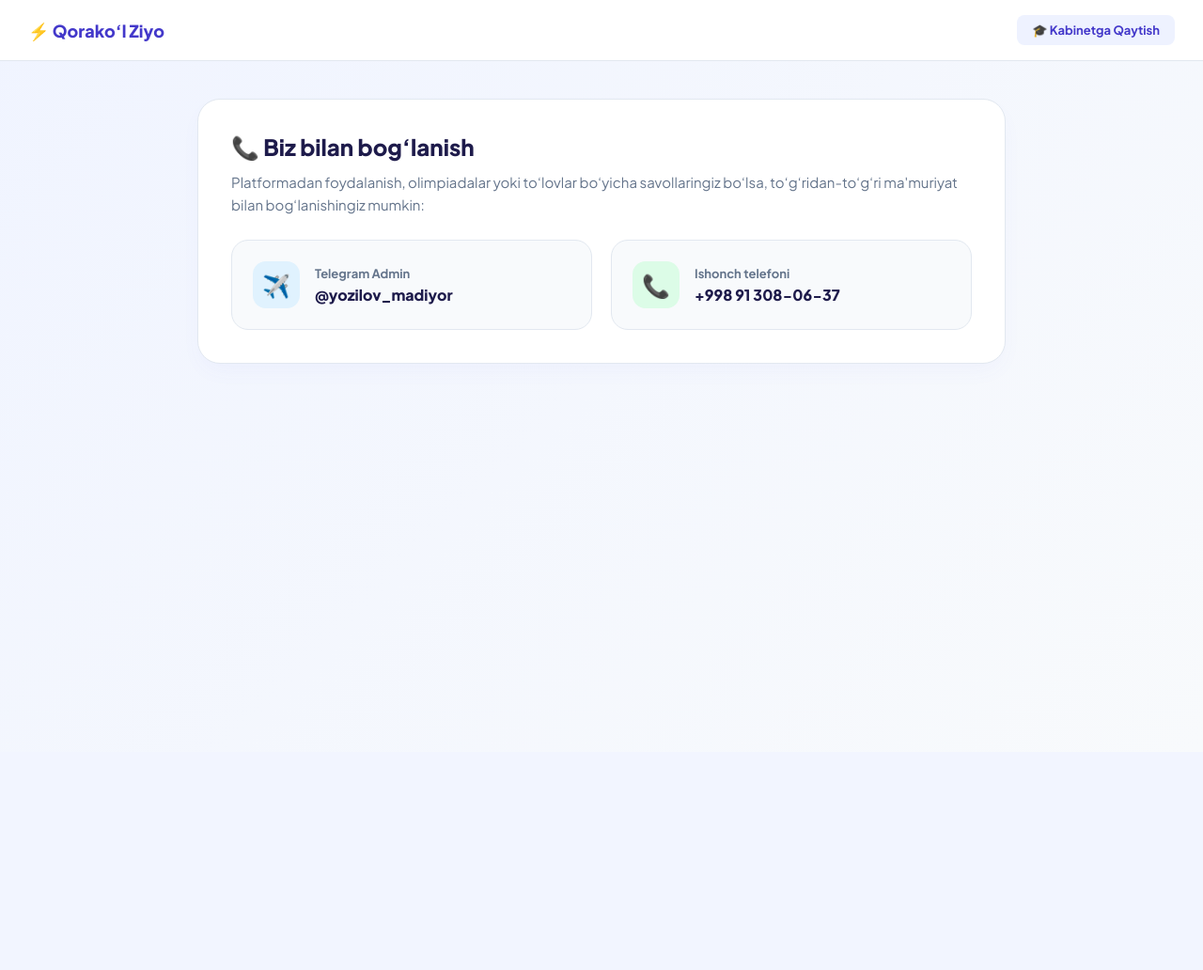
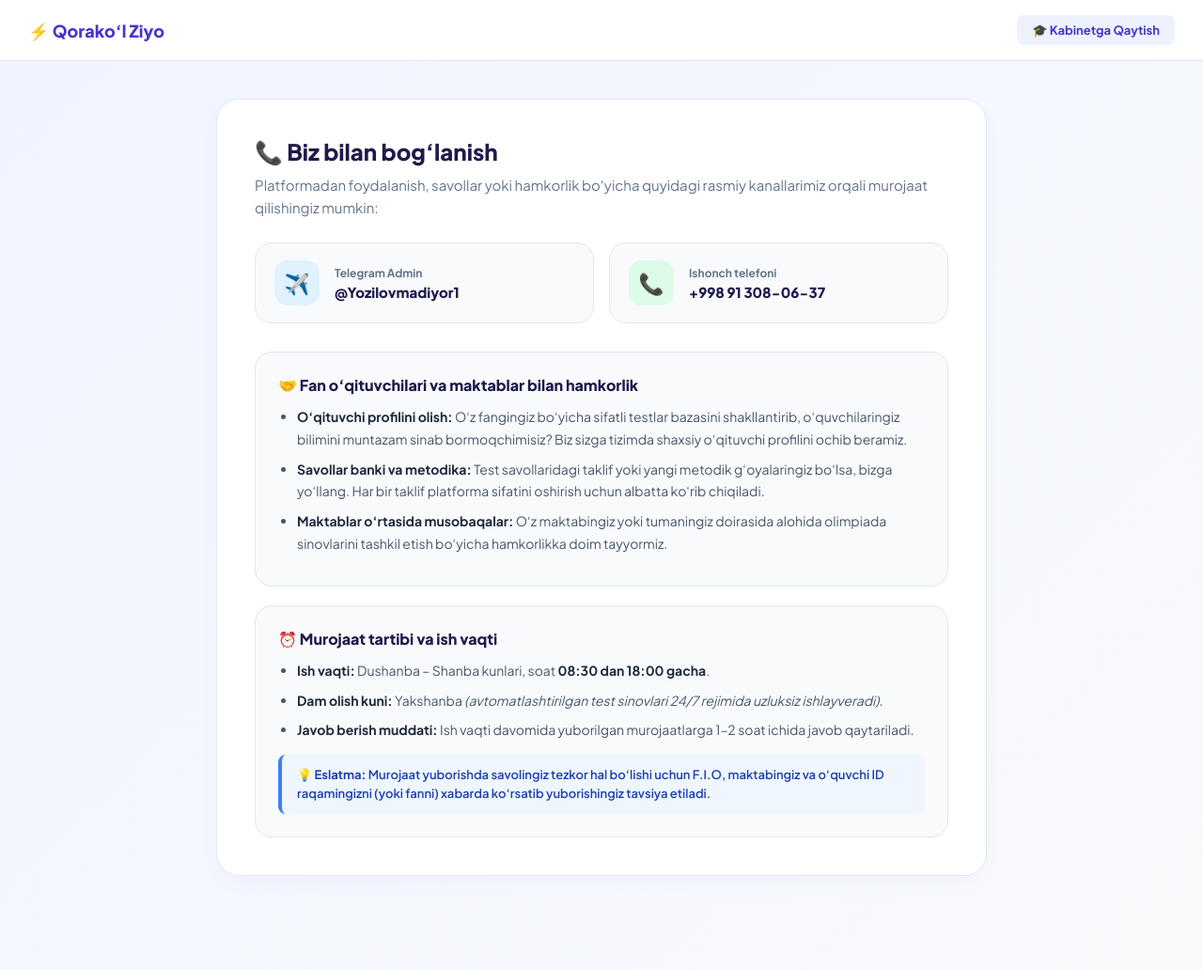
Before and after one commit to Madiyor003/qorakol-ziyo-platforma, a FastAPI app: page /aloqa in a window 1280 px wide. Shown: the whole page at 94% size. Before the commit the page ends 387 px from the top, so only its background shows below. Run offline with FastAPI, Linux system fonts and the light colour scheme.

Commit message:
Update aloqa.html

```diff
--- a/templates/aloqa.html
+++ b/templates/aloqa.html
@@ -3,49 +3,150 @@
 <head>
     <meta charset="UTF-8">
     <meta name="viewport" content="width=device-width, initial-scale=1.0">
-    <title>Bog‘lanish va Qo‘llab-quvvatlash | Qorako‘l Ziyo</title>
+    <title>Bog‘lanish va Hamkorlik | Qorako‘l Ziyo</title>
     <link href="https://fonts.googleapis.com/css2?family=Plus+Jakarta+Sans:wght@400;500;600;700;800&display=swap" rel="stylesheet">
     <style>
         * { box-sizing: border-box; margin: 0; padding: 0; font-family: 'Plus Jakarta Sans', sans-serif; }
-        body { background: linear-gradient(135deg, #f0f4ff 0%, #f8fafc 100%); color: #1e293b; min-height: 100vh; padding-bottom: 50px; }
-        .header { background: rgba(255, 255, 255, 0.95); backdrop-filter: blur(12px); border-bottom: 1px solid #e2e8f0; padding: 16px 30px; display: flex; justify-content: space-between; align-items: center; position: sticky; top: 0; z-index: 20; }
+        body {
+            background: linear-gradient(135deg, #f0f4ff 0%, #f8fafc 100%);
+            color: #1e293b;
+            min-height: 100vh;
+            padding-bottom: 60px;
+        }
+
+        .header {
+            background: rgba(255, 255, 255, 0.95);
+            backdrop-filter: blur(12px);
+            border-bottom: 1px solid #e2e8f0;
+            padding: 16px 30px;
+            display: flex;
+            justify-content: space-between;
+            align-items: center;
+            position: sticky;
+            top: 0;
+            z-index: 20;
+        }
         .logo { font-weight: 800; font-size: 18px; color: #4338ca; text-decoration: none; }
-        .container { max-width: 900px; margin: 40px auto; padding: 0 20px; }
-        .card { background: white; border-radius: 24px; padding: 35px; border: 1px solid #e2e8f0; box-shadow: 0 10px 25px -5px rgba(99, 102, 241, 0.05); }
-        h1 { font-size: 24px; font-weight: 800; color: #1e1b4b; margin-bottom: 10px; }
-        p { color: #64748b; font-size: 15px; margin-bottom: 25px; line-height: 1.6; }
-        .contact-grid { display: grid; grid-template-columns: 1fr 1fr; gap: 20px; }
+        .btn-kabinet {
+            background: #eef2ff;
+            color: #4338ca;
+            padding: 8px 16px;
+            border-radius: 8px;
+            font-weight: 700;
+            font-size: 13px;
+            text-decoration: none;
+            transition: 0.2s;
+        }
+        .btn-kabinet:hover { background: #e0e7ff; }
+
+        .container { max-width: 860px; margin: 40px auto; padding: 0 20px; }
+        .card {
+            background: white;
+            border-radius: 24px;
+            padding: 40px;
+            border: 1px solid #e2e8f0;
+            box-shadow: 0 10px 25px -5px rgba(99, 102, 241, 0.05);
+        }
+
+        h1 { font-size: 24px; font-weight: 800; color: #1e1b4b; margin-bottom: 8px; }
+        .desc { color: #64748b; font-size: 15px; margin-bottom: 25px; line-height: 1.6; }
+
+        .contact-grid { display: grid; grid-template-columns: 1fr 1fr; gap: 16px; margin-bottom: 30px; }
         @media (max-width: 650px) { .contact-grid { grid-template-columns: 1fr; } }
-        .contact-item { border: 1.5px solid #e2e8f0; border-radius: 18px; padding: 22px; display: flex; align-items: center; gap: 16px; text-decoration: none; color: inherit; transition: 0.2s; background: #f8fafc; }
-        .contact-item:hover { border-color: #6366f1; background: #eef2ff; transform: translateY(-2px); }
-        .icon-box { width: 50px; height: 50px; border-radius: 14px; display: flex; align-items: center; justify-content: center; font-size: 24px; }
-        .c-title { font-size: 13px; font-weight: 700; color: #64748b; }
-        .c-value { font-size: 16px; font-weight: 800; color: #1e1b4b; margin-top: 4px; }
+
+        .contact-item {
+            border: 1.5px solid #e2e8f0;
+            border-radius: 18px;
+            padding: 18px 20px;
+            display: flex;
+            align-items: center;
+            gap: 16px;
+            text-decoration: none;
+            color: inherit;
+            transition: 0.2s;
+            background: #f8fafc;
+        }
+        .contact-item:hover {
+            border-color: #6366f1;
+            background: #eef2ff;
+            transform: translateY(-2px);
+        }
+        .icon-box {
+            width: 48px;
+            height: 48px;
+            border-radius: 14px;
+            display: flex;
+            align-items: center;
+            justify-content: center;
+            font-size: 22px;
+        }
+        .c-title { font-size: 12px; font-weight: 700; color: #64748b; }
+        .c-value { font-size: 15px; font-weight: 800; color: #1e1b4b; margin-top: 3px; }
+
+        /* HAMKORLIK VA TARTIB BLOKLARI */
+        .info-section {
+            background: #f8fafc;
+            border: 1.5px solid #e2e8f0;
+            border-radius: 18px;
+            padding: 24px;
+            margin-bottom: 20px;
+        }
+        .info-title {
+            font-size: 16px;
+            font-weight: 800;
+            color: #1e1b4b;
+            margin-bottom: 12px;
+            display: flex;
+            align-items: center;
+            gap: 8px;
+        }
+        .info-list {
+            margin-left: 20px;
+            color: #475569;
+            font-size: 14px;
+            line-height: 1.7;
+        }
+        .info-list li {
+            margin-bottom: 8px;
+        }
+        .info-list li b {
+            color: #1e293b;
+        }
+        .info-note {
+            background: #eff6ff;
+            border-left: 4px solid #3b82f6;
+            padding: 12px 16px;
+            border-radius: 8px;
+            font-size: 13px;
+            color: #1e40af;
+            font-weight: 600;
+            margin-top: 14px;
+            line-height: 1.5;
+        }
     </style>
 </head>
 <body>
 
     <header class="header">
         <a href="/" class="logo">⚡ Qorako‘l Ziyo</a>
-        <a href="/kabinet" style="text-decoration: none; background: #eef2ff; color: #4338ca; padding: 8px 16px; border-radius: 8px; font-weight: 700; font-size: 13px;">🎓 Kabinetga Qaytish</a>
+        <a href="/kabinet" class="btn-kabinet">🎓 Kabinetga Qaytish</a>
     </header>
 
     <div class="container">
         <div class="card">
             <h1>📞 Biz bilan bog‘lanish</h1>
-            <p>Platformadan foydalanish, olimpiadalar yoki to‘lovlar bo‘yicha savollaringiz bo‘lsa, to‘g‘ridan-to‘g‘ri ma'muriyat bilan bog‘lanishingiz mumkin:</p>
+            <p class="desc">Platformadan foydalanish, savollar yoki hamkorlik bo‘yicha quyidagi rasmiy kanallarimiz orqali murojaat qilishingiz mumkin:</p>
 
+            <!-- ALOQA TUGMALARI -->
             <div class="contact-grid">
-                <!-- TELEGRAM ADMIN -->
-                <a href="https://t.me/@Yozilovmadiyor1" target="_blank" class="contact-item">
+                <a href="https://t.me/Yozilovmadiyor1" target="_blank" class="contact-item">
                     <div class="icon-box" style="background: #e0f2fe; color: #0284c7;">✈️</div>
                     <div>
                         <div class="c-title">Telegram Admin</div>
-                        <div class="c-value">@yozilov_madiyor</div>
+                        <div class="c-value">@Yozilovmadiyor1</div>
                     </div>
                 </a>
 
-                <!-- ISHONCH TELEFONI -->
                 <a href="tel:+998913080637" class="contact-item">
                     <div class="icon-box" style="background: #dcfce7; color: #16a34a;">📞</div>
                     <div>
@@ -54,6 +155,30 @@
                     </div>
                 </a>
             </div>
+
+            <!-- 1. HAMKORLIK BLOKI -->
+            <div class="info-section">
+                <div class="info-title">🤝 Fan o‘qituvchilari va maktablar bilan hamkorlik</div>
+                <ul class="info-list">
+                    <li><b>O‘qituvchi profilini olish:</b> O‘z fangingiz bo‘yicha sifatli testlar bazasini shakllantirib, o‘quvchilaringiz bilimini muntazam sinab bormoqchimisiz? Biz sizga tizimda shaxsiy o‘qituvchi profilini ochib beramiz.</li>
+                    <li><b>Savollar banki va metodika:</b> Test savollaridagi taklif yoki yangi metodik g‘oyalaringiz bo‘lsa, bizga yo‘llang. Har bir taklif platforma sifatini oshirish uchun albatta ko‘rib chiqiladi.</li>
+                    <li><b>Maktablar o‘rtasida musobaqalar:</b> O‘z maktabingiz yoki tumaningiz doirasida alohida olimpiada sinovlarini tashkil etish bo‘yicha hamkorlikka doim tayyormiz.</li>
+                </ul>
+            </div>
+
+            <!-- 2. ISH VAQTI VA MUROJAAT TARTIBI -->
+            <div class="info-section" style="margin-bottom: 0;">
+                <div class="info-title">⏰ Murojaat tartibi va ish vaqti</div>
+                <ul class="info-list">
+                    <li><b>Ish vaqti:</b> Dushanba – Shanba kunlari, soat <b>08:30 dan 18:00 gacha</b>.</li>
+                    <li><b>Dam olish kuni:</b> Yakshanba <i>(avtomatlashtirilgan test sinovlari 24/7 rejimida uzluksiz ishlayveradi)</i>.</li>
+                    <li><b>Javob berish muddati:</b> Ish vaqti davomida yuborilgan murojaatlarga 1–2 soat ichida javob qaytariladi.</li>
+                </ul>
+                <div class="info-note">
+                    💡 <b>Eslatma:</b> Murojaat yuborishda savolingiz tezkor hal bo‘lishi uchun F.I.O, maktabingiz va o‘quvchi ID raqamingizni (yoki fanni) xabarda ko‘rsatib yuborishingiz tavsiya etiladi.
+                </div>
+            </div>
+
         </div>
     </div>
 
```
